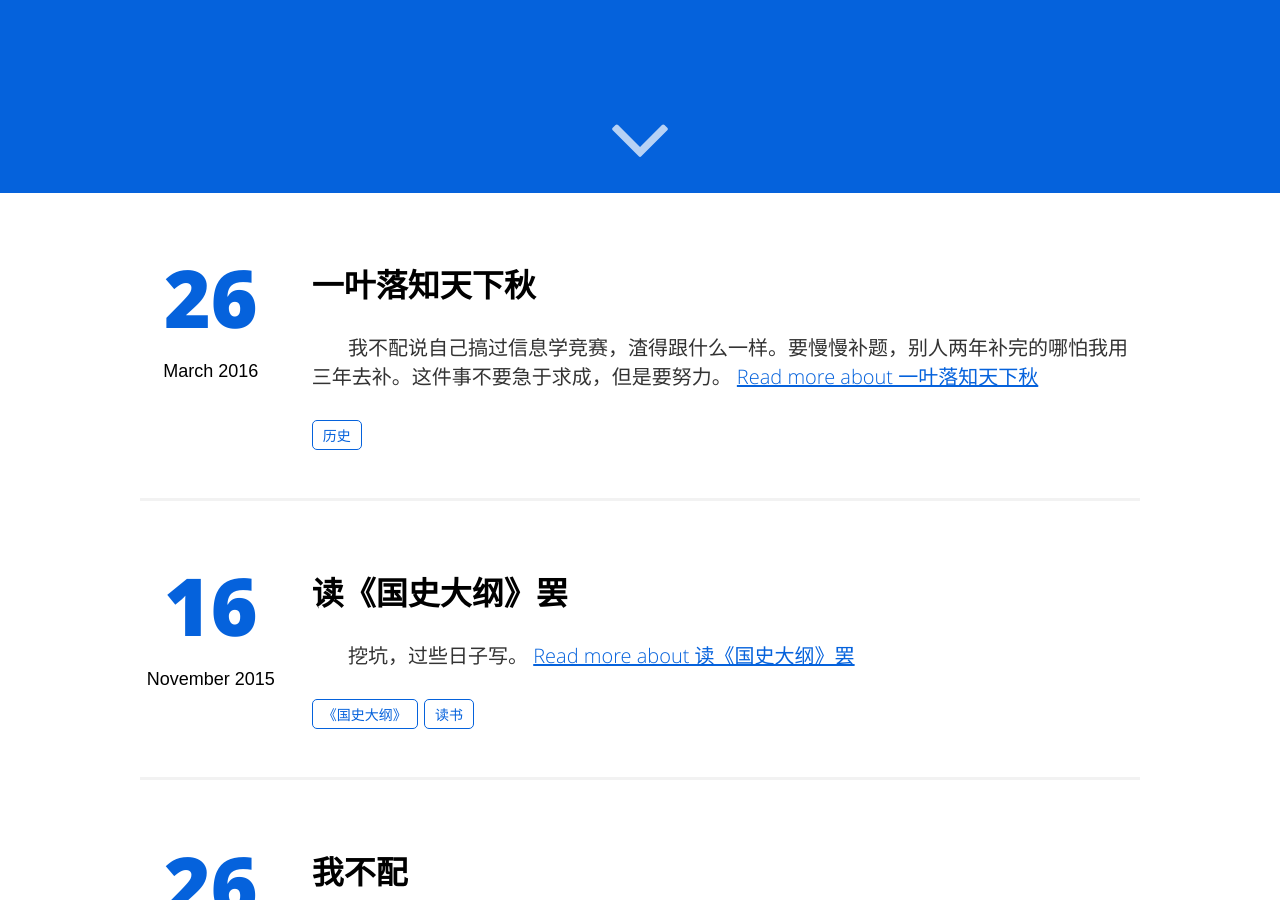
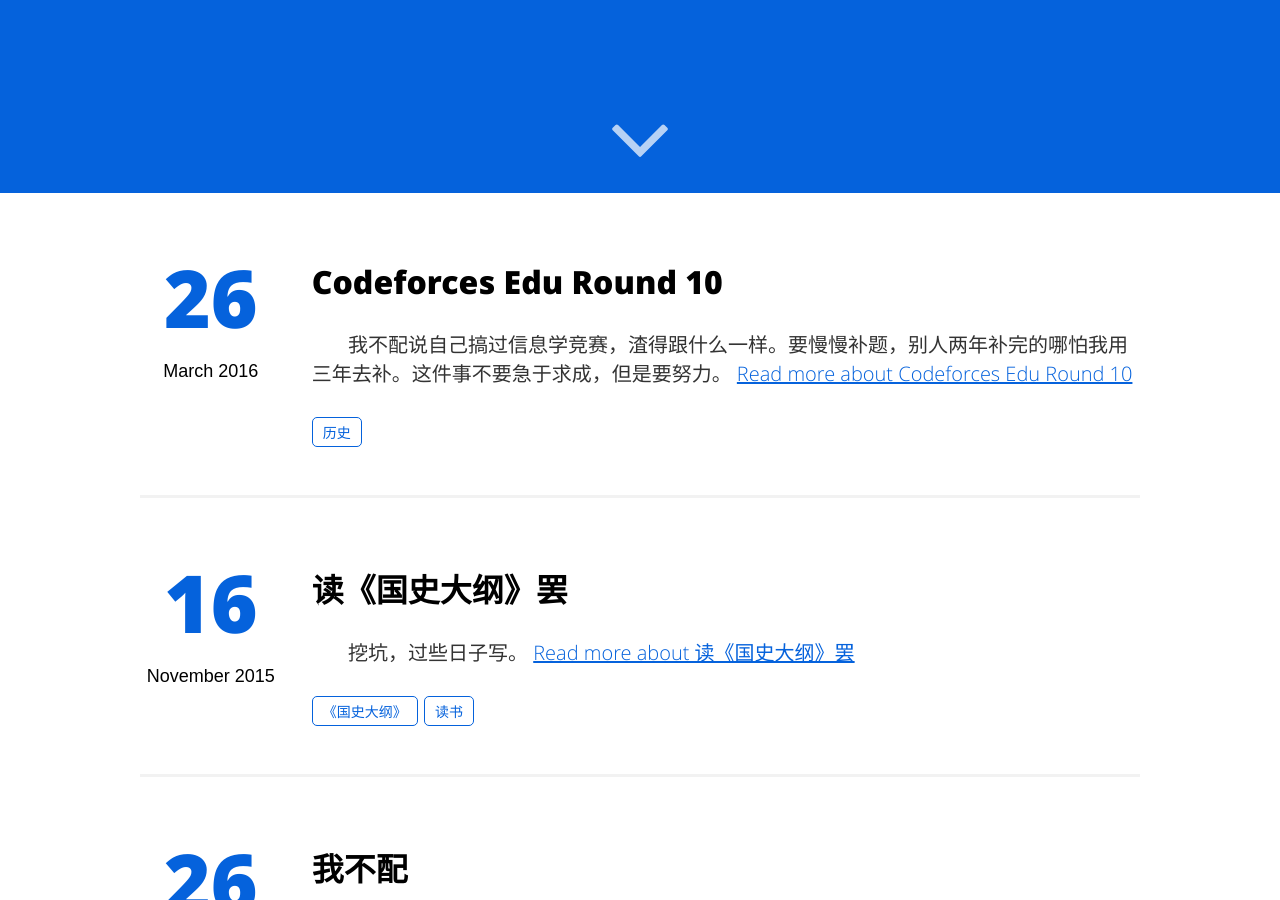
Before and after one commit to Lee52/AllenZYoung.github.io, a Jekyll site: the page built from index.html, in a window 1280 px wide and 900 px high, scrolled down 707 px. Built offline with Jekyll 4.4.1, drawn with Linux system fonts in a browser that asks for light colours.

Commit message:
Update 2016-03-26-Codeforces Edu Round 10.md

```diff
--- a/_posts/2016-03-26-Codeforces Edu Round 10.md
+++ b/_posts/2016-03-26-Codeforces Edu Round 10.md
@@ -1,6 +1,6 @@
 ---
 layout: post
-title: 一叶落知天下秋
+title: Codeforces Edu Round 10
 date: 2016-03-26 10:34:52
 categories: 随笔杂谈
 image: /assets/article_images/2015-07-19-读万历十五年/gugong1.JPG
```
